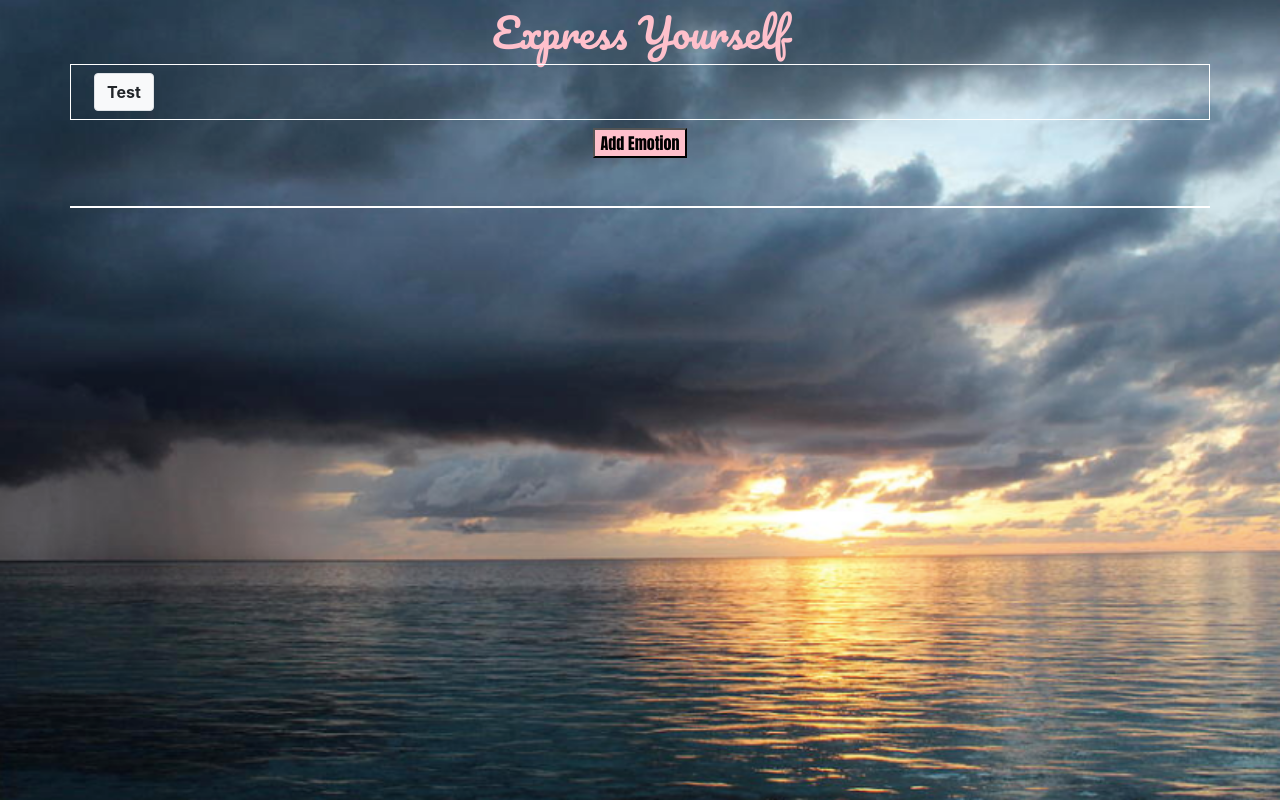
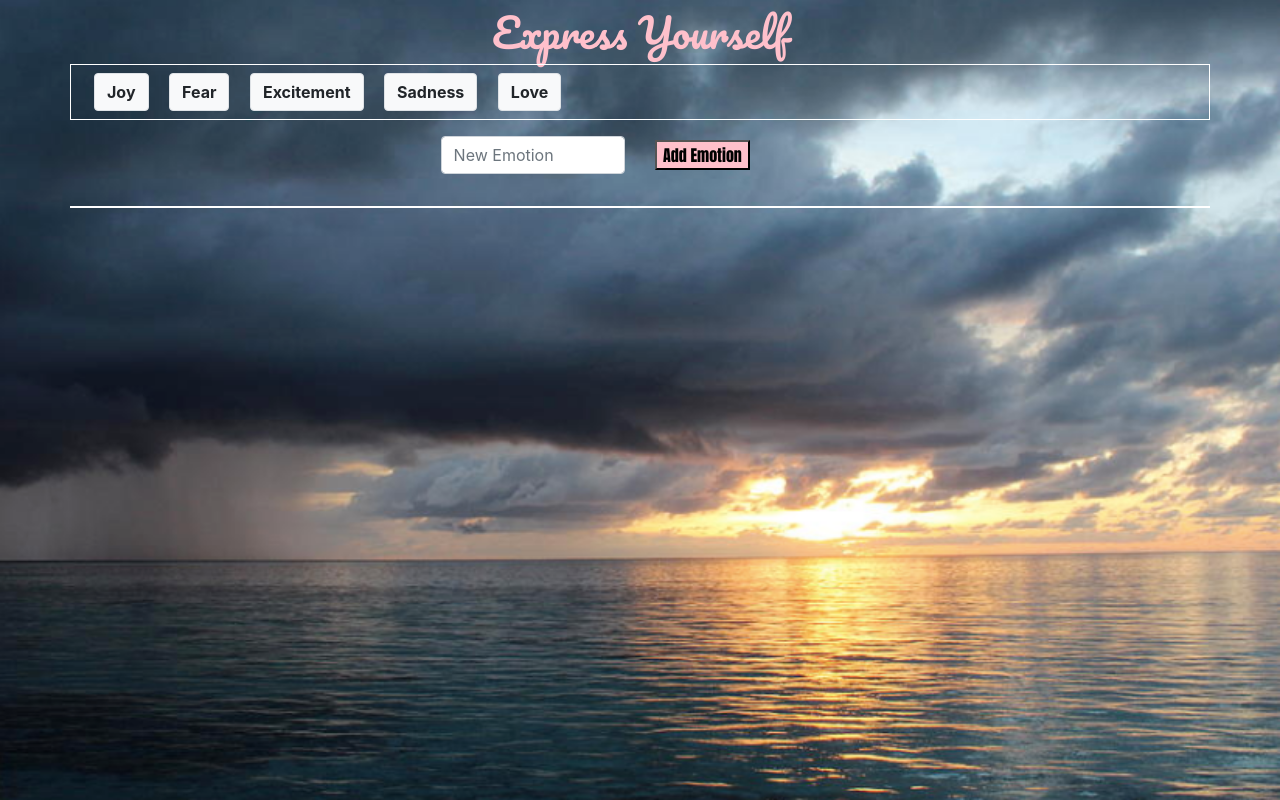
Before and after one commit to greysongy/giphyProject, a plain HTML site: page index.html in a window 1280 px wide. Drawn offline with nearby package versions, Linux system fonts and the light colour scheme.

Commit message:
functionality to populate page with gifs/retrieve a particular emotion using data-attributes

```diff
--- a/assets/javascript/app.js
+++ b/assets/javascript/app.js
@@ -1,6 +1,6 @@
 $(".apiB").on("click", function () {
-    console.log("This ran");
-    var queryURL = "https://api.giphy.com/v1/gifs/search?q=cat&api_key=wslWpWhssAgYDK6zVXacBDsacT47flr4&limit=5";
+    console.log($(this).attr("data-emotion").toLowerCase());
+    var queryURL = "https://api.giphy.com/v1/gifs/search?q=cat&api_key=wslWpWhssAgYDK6zVXacBDsacT47flr4&limit=10";
 
     $.ajax({
         url: queryURL,
@@ -9,7 +9,7 @@ $(".apiB").on("click", function () {
 
         .then(function (response) {
             console.log(response);
-            for (var i = 0; i < 5; i++) {
+            for (var i = 0; i < 10; i++) {
                 var newImage = $("<img>");
                 newImage.attr("src", response.data[i].images.fixed_width.url);
                 newImage.addClass("border border-black ml-3");
--- a/index.html
+++ b/index.html
@@ -32,18 +32,36 @@
                 <img class= "animated lightSpeedIn"src="assets/images/io.jpg">
             </div>
         </div> -->
-        <div class = "row">
-            <div class = "container col-lg-12 border border-white ">
-                <button type="button" class="btn btn-light border border-black m-2 apiB" id = "test"><strong>Test</strong></button>
+        <div class="row">
+            <div class="container col-lg-12 border border-white ">
+                <button type="button" class="btn btn-light border border-black m-2 apiB" data-emotion= "Joy"><strong>Joy</strong></button>
+                <button type="button" class="btn btn-light border border-black m-2 apiB" data-emotion= "Fear"><strong>Fear</strong></button>
+                <button type="button"
+                    class="btn btn-light border border-black m-2 apiB" data-emotion= "Excitement"><strong>Excitement</strong></button>
+                <button type="button"
+                    class="btn btn-light border border-black m-2 apiB" data-emotion= "Sadness"><strong>Sadness</strong></button>
+                <button type="button" class="btn btn-light border border-black m-2 apiB" data-emotion= "Love"><strong>Love</strong></button>
             </div>
         </div>
-        <div class = "row mt-2">
-            <div class = "col-lg-12 d-flex justify-content-center">
-                <button type="button" class = "black" style = " font-family: 'Anton', sans-serif; background-color: pink">Add Emotion</button>
+        <div class="row mt-3">
+            <div class="col-lg-12 d-flex justify-content-center">
+                <form>
+                    <div class="row">
+                        <div class=col-lg-6>
+                            <div class="form-group">
+                                <input type="password" class="form-control" id="exampleInputPassword1"
+                                    placeholder="New Emotion"></div>
+                        </div>
+                        <div class="col-lg-6 mt-1">
+                            <button type="button" class="black"
+                                style=" font-family: 'Anton', sans-serif; background-color: pink">Add Emotion</button>
+                        </div>
+                    </div>
+                </form>
             </div>
         </div>
-        <div class = "row mt-5 justify-content-center">
-            <div class = "container col-lg-12 border border-white " id = "imgRow">
+        <div class="row mt-3 justify-content-center">
+            <div class="container col-lg-12 border border-white " id="imgRow">
 
             </div>
         </div>
@@ -55,7 +73,7 @@
     <script src="https://stackpath.bootstrapcdn.com/bootstrap/4.3.1/js/bootstrap.min.js"
         integrity="sha384-JjSmVgyd0p3pXB1rRibZUAYoIIy6OrQ6VrjIEaFf/nJGzIxFDsf4x0xIM+B07jRM"
         crossorigin="anonymous"></script>
-    <script src = "assets/javascript/app.js"></script>
+    <script src="assets/javascript/app.js"></script>
 </body>
 
 </html>
```
